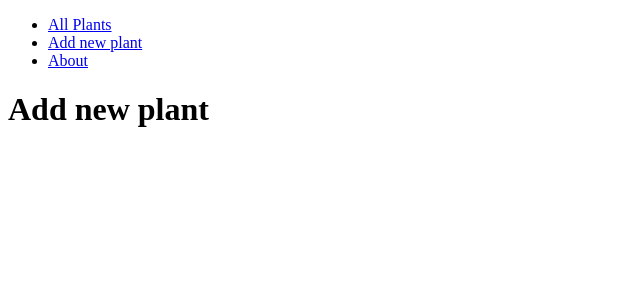
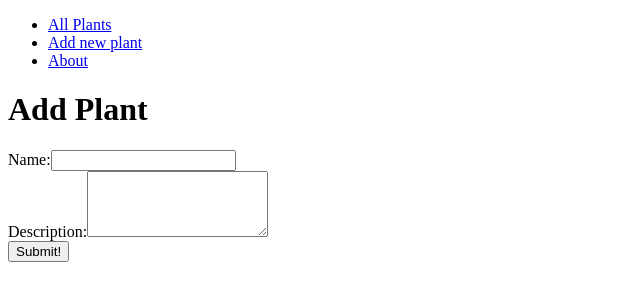
Before and after one commit to majedyalmalki/frontend, a React app: page /plants/new in a window 1280 px wide. Shown: the top 300 px of the page, without its empty margins (0-640 px from the left). Built offline with nearby package versions, Linux system fonts and the light colour scheme; the HTML template or start-up script is replaced by a standard one.

Commit message:
Plant Detail page & Plant Form page 'Applying CRUD'

```diff
--- a/src/components/Forms/PlantFormPage/PlantFormPage.jsx
+++ /dev/null
@@ -1,9 +0,0 @@
-import "./styles.css"
-
-export default function PlantFormPage(){
-return(
-    <>
-    <h1>Add new plant</h1>
-    </>
-)
-}
--- /dev/null
+++ b/src/pages/PlantDetailPage/PlantDetailPage.jsx
@@ -0,0 +1,38 @@
+// import "./styles.css";
+import { useEffect, useState } from "react";
+import { useParams, Link } from "react-router";
+import * as plantAPI from "../../utilities/plant-api";
+
+export default function PlantDetailPage() {
+    const [plantDetail, setPlantDetail] = useState(null);
+    const { plantId } = useParams();
+
+    useEffect(() => {
+        const fetchData = async () => {
+            const plantDetailData = await plantAPI.detail(plantId);
+            setPlantDetail(plantDetailData);
+        };
+
+        if (plantId) fetchData();
+    }, [plantId]);
+
+
+    if (!plantDetail) return <h3>Your plant details will display soon</h3>;
+    return (
+        <>
+            <div>
+                <h1>{plantDetail.name}</h1>
+                <p>{plantDetail.description}</p>
+            </div>
+
+            <div>
+                <Link to={`/plants/edit/${plantDetail.id}`}>
+                    Edit
+                </Link>
+                <Link to={`/plants/confirm_delete/${plantDetail.id}`}>
+                    Delete
+                </Link>
+            </div>
+        </>
+    )
+}
--- /dev/null
+++ b/src/pages/PlantFormPage/PlantFormPage.jsx
@@ -0,0 +1,120 @@
+import "./styles.css"
+import { useEffect, useState } from "react";
+import { Link, useNavigate, useParams } from "react-router";
+import * as plantAPI from "../../utilities/plant-api";
+
+export default function PlantFormPage({ createPlant, editPlant, deletePlant }) {
+    const initialState = { name: "", description: "" };
+    const [formData, setFormData] = useState(initialState);
+    const navigate = useNavigate();
+
+    const { plantId } = useParams();
+    const [currPlant, setCurrPlant] = useState({});
+
+
+    useEffect(() => {
+        async function getPlantDetail() {
+            const plantDetailData = await plantAPI.detail(plantId);
+            setCurrPlant(plantDetailData);
+            setFormData(plantDetailData);
+        }
+        if (editPlant && plantId || deletePlant && plantId) getPlantDetail();
+    }, [plantId]);
+
+
+const resetFormData = () => {
+        setFormData(initialState);
+        setCurrPlant({});
+    };
+
+    useEffect(() => {
+        if (createPlant) {
+            resetFormData();
+        }
+    }, [createPlant]);
+
+
+    function handleChange(evt) {
+        const newFormData = { ...formData, [evt.target.name]: evt.target.value }
+        setFormData(newFormData);
+    }
+
+
+    async function handleSubmit(evt) {
+        try {
+            evt.preventDefault();
+            const newPlant = editPlant ? await plantAPI.update(formData, currPlant.id) : await plantAPI.create(formData);
+            setFormData(initialState)
+            navigate(`/plants/${newPlant.id}`);
+        } catch (err) {
+            console.log(err)
+        }
+    }
+
+    async function handleDelete(evt) {
+        evt.preventDefault();
+        const response = await plantAPI.deletePlant(currPlant.id)
+        if (response.success) {
+            setFormData(initialState)
+            navigate("/plants");
+        }
+    }
+
+    if (deletePlant && !currPlant) return <h1>Wait a second ...</h1>
+    if (deletePlant && currPlant)
+
+        return (
+            <>
+                <div>
+                    <h1>Delete Plant?</h1>
+                </div>
+                <h2>Are you sure you want to delete {currPlant.name}?</h2>
+                <form onSubmit={handleDelete}>
+                    <Link to={`/plants/${currPlant.id}`}>Cancel</Link>
+                    <button type="submit">Delete!</button>
+                </form>
+            </>)
+
+    if (editPlant && !currPlant) return <h1>Wait a second ...</h1>
+    if (editPlant || createPlant)
+        return (
+            <>
+                <form onSubmit={handleSubmit}>
+                    {(editPlant) ? <h1>Edit Plant</h1> : <h1>Add Plant</h1>}
+                    <div>
+                        {!editPlant && (
+                            <>
+                                <label htmlFor="id_name">Name:</label>
+                                <input
+                                    value={formData.name}
+                                    type="text"
+                                    name="name"
+                                    maxLength="100"
+                                    required
+                                    id="id_name"
+                                    onChange={handleChange}
+                                />
+                            </>
+                        )}
+                    </div>
+                    <div>
+                        <label htmlFor="id_description">Description:</label>
+                        <textarea
+                            value={formData.description}
+                            name="description"
+                            rows="4"
+                            maxLength="250"
+                            required
+                            id="id_description"
+                            onChange={handleChange}
+                        ></textarea>
+                    </div>
+                    <div>
+                        <button type="submit">
+                            Submit!
+                        </button>
+                    </div>
+                </form>
+            </>
+        );
+}
--- /dev/null
+++ b/src/pages/PlantFormPage/styles.css
@@ -0,0 +1,3 @@
+.AddEdit{
+    background-color: red;
+}
--- a/src/pages/app/App.jsx
+++ b/src/pages/app/App.jsx
@@ -2,7 +2,8 @@ import HomePage from '../HomePage/HomePage';
 import NavBar from '../../components/Forms/NavBar/NavBar';
 import AboutPage from '../AboutPage/AboutPage';
 import PlantIndexPage from '../PlantIndexPage/PlantIndexPage';
-import PlantFormPage from '../../components/Forms/PlantFormPage/PlantFormPage';
+import PlantFormPage from '../PlantFormPage/PlantFormPage';
+import PlantDetailPage from '../PlantDetailPage/PlantDetailPage';
 import './App.css'
 import { Routes, Route, Navigate } from 'react-router';
 
@@ -25,7 +26,11 @@ function App() {
           <Route path="/*" element={<Navigate to="/home" />} />
           <Route path="/about" element={<AboutPage />} />
           <Route path="/plants" element={<PlantIndexPage />} />
-          <Route path="/plants/new" element={<PlantFormPage />} />
+          <Route path="/plants/:plantId" element={<PlantDetailPage />} />
+          <Route path="/plants/new" element={<PlantFormPage createPlant={true} />} />
+          <Route path="/plants/edit/:plantId" element={<PlantFormPage editPlant={true} />}></Route>
+          <Route path="plants/confirm_delete/:plantId" element={<PlantFormPage deletePlant={true} />}></Route>
+
         </Routes>
       </main>
     </>
--- a/src/utilities/plant-api.js
+++ b/src/utilities/plant-api.js
@@ -4,3 +4,19 @@ const baseURL = "/plants/"
 export async function index() {
     return sendRequest(baseURL);
 }
+
+export async function detail(plantId){
+    return sendRequest(`${baseURL}${plantId}/`);
+}
+
+export async function create(formData){
+    return sendRequest(baseURL, "POST", formData);
+}
+
+export async function update(formData, plantId) {
+    return sendRequest(`${baseURL}${plantId}/`, "PUT", formData)
+}
+
+export async function deletePlant(plantId) {
+    return sendRequest(`${baseURL}${plantId}/`, "DELETE")
+}
--- a/src/utilities/sendRequest.js
+++ b/src/utilities/sendRequest.js
@@ -1,12 +1,26 @@
-export default async function sendRequest(url, method = 'GET') {
+export default async function sendRequest(url, method = 'GET', payload) {
+    const options = { method };
 
-	const options = { method };
+    if (payload) {
+        options.headers = { 'Content-Type': 'application/json' };
+        options.body = JSON.stringify(payload);
+    }
 
-	try {
-		const res = await fetch(`http://localhost:8000${url}`, options);
-		if (res.ok) return res.json();
-	} catch (err) {
-		console.log(err, "error in send-request");
-		return err;
-	}
+
+    try {
+        const res = await fetch(`http://localhost:8000${url}`, options);
+
+        if (!res.ok) {
+            throw new Error(`HTTP error! status: ${res.status}`);
+        }
+
+        if (res.status !== 204) {
+            return await res.json();
+        }
+
+        return null;
+    } catch (err) {
+        console.log(err, "error in send-request");
+        throw err;
+    }
 }
```
Also changed, not shown: src/components/Forms/PlantFormPage/styles.css (deleted).
